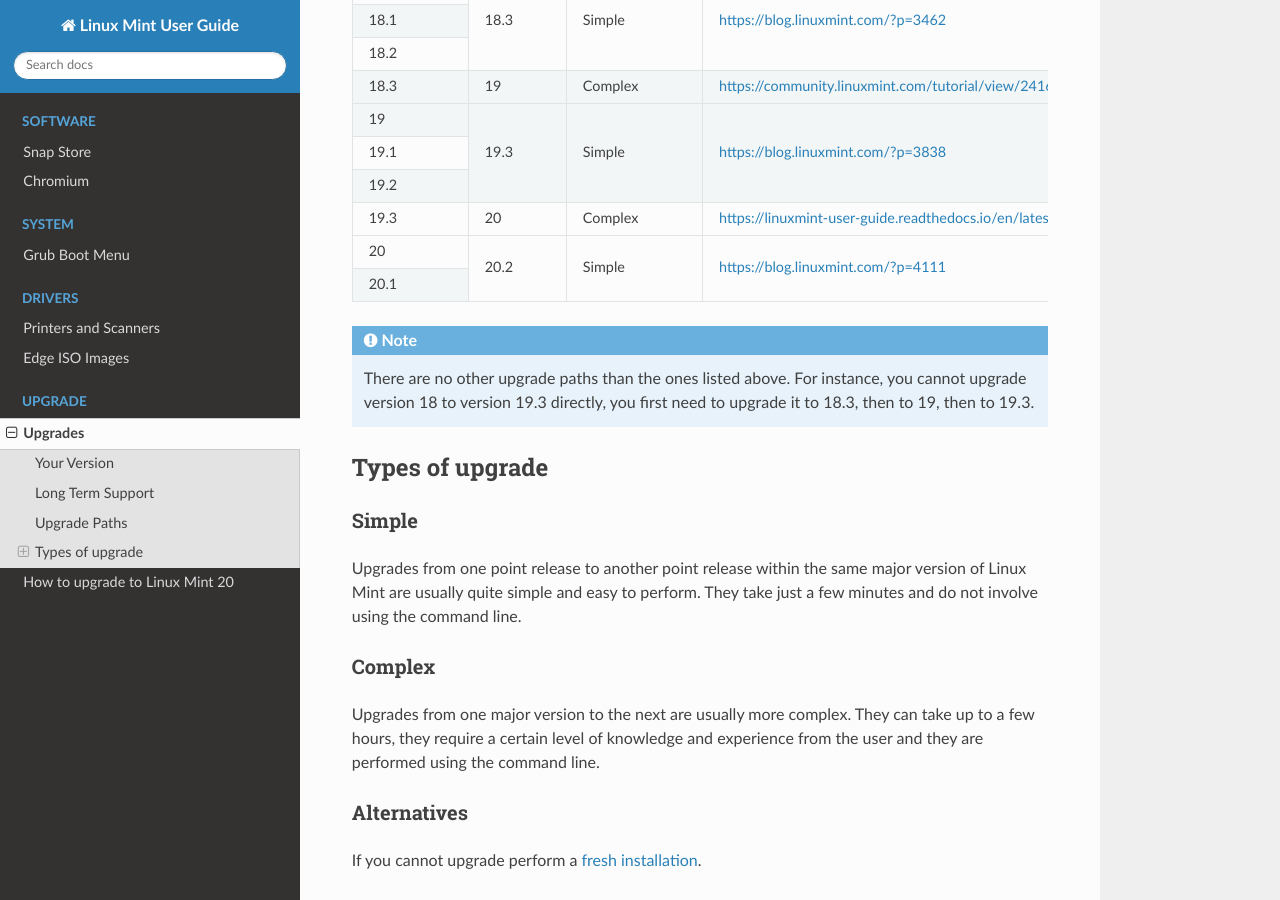
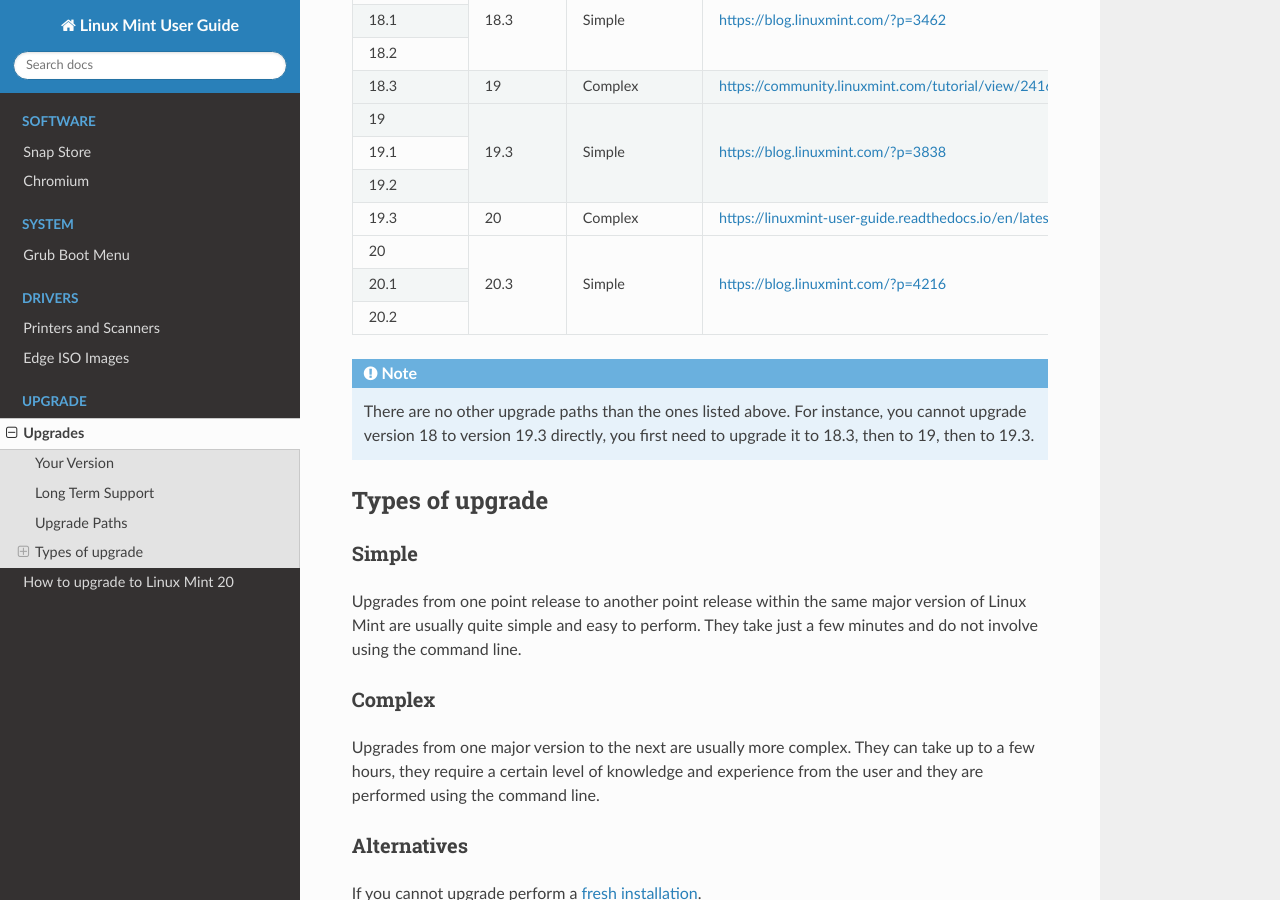
Before and after one commit to linuxmint/doc-user-guide, a Sphinx documentation site: the page built from docs/upgrade.rst, in a window 1280 px wide and 900 px high, scrolled down 923 px. Built offline with Sphinx 7.4.7 and the Read the Docs theme 2.0.0, drawn with Linux system fonts in a browser that asks for light colours.

Commit message:
Upgrade: Update info for 20.3

```diff
--- a/docs/upgrade.rst
+++ b/docs/upgrade.rst
@@ -60,9 +60,11 @@
 +--------------+------------+------------------+-------------------------------------------------------------------------------+
 | 19.3         | 20         + Complex          | https://linuxmint-user-guide.readthedocs.io/en/latest/upgrade-to-mint-20.html |
 +--------------+------------+------------------+-------------------------------------------------------------------------------+
-| 20           | 20.2       | Simple           | https://blog.linuxmint.com/?p=4111                                            |
+| 20           | 20.3       | Simple           | https://blog.linuxmint.com/?p=4216                                            |
 +--------------+            +                  |                                                                               |
 | 20.1         |            |                  |                                                                               |
++--------------+            +                  |                                                                               |
+| 20.2         |            |                  |                                                                               |
 +--------------+------------+------------------+-------------------------------------------------------------------------------+
 
 .. note:: There are no other upgrade paths than the ones listed above. For instance, you cannot upgrade version 18 to version 19.3 directly, you first need to upgrade it to 18.3, then to 19, then to 19.3.
```
